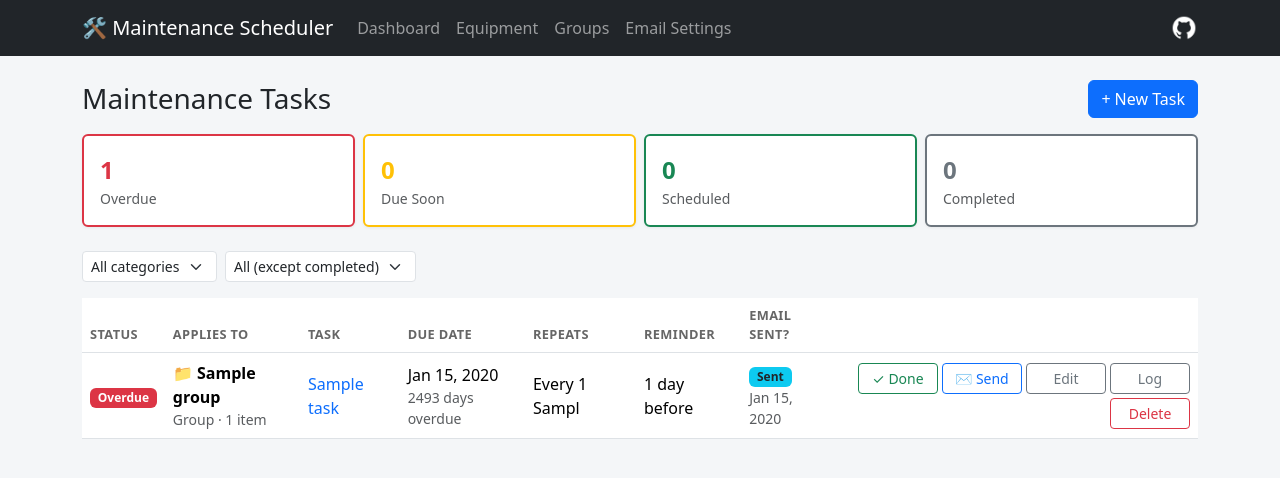
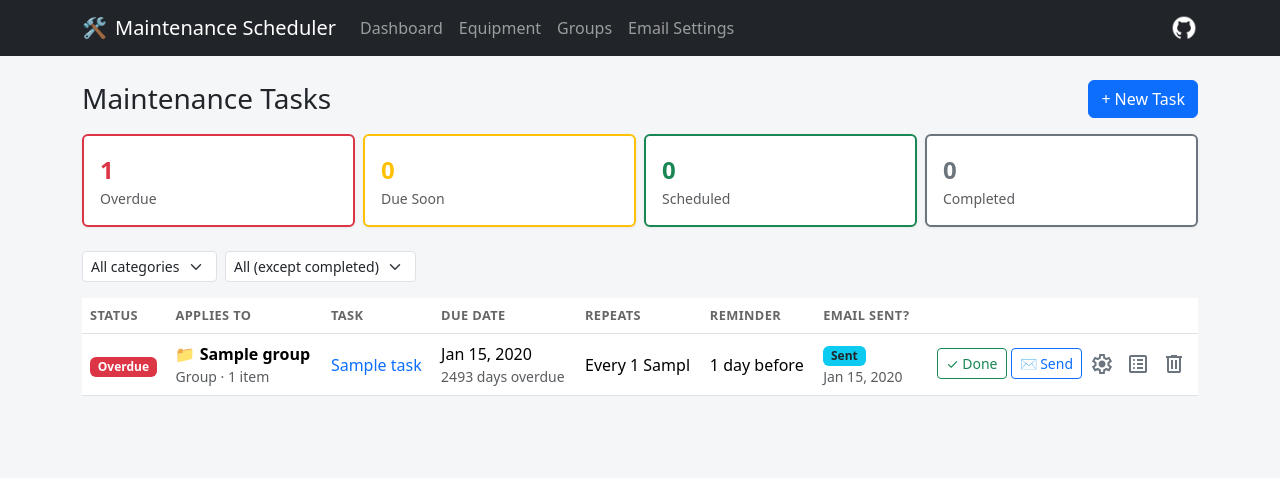
Before and after one commit to Charlie-I-Am/MaintenanceScheduler, a Flask app: page / in a window 1280 px wide. Shown: the top 478 px of the page. Run offline with Flask 3, Linux system fonts and the light colour scheme; tables that the repository leaves empty hold one stand-in row (values such as "Sample post"); parts of the project's set-up code (start-up, migrations or seed data) failed here and were passed over.

Commit message:
Added icons and updated dependencies.
 - Added delete, log, and edit icons to clean up UI.
 - Updated dependencies in `requirmets.txt`.
 - Updated `README.md` screenshots.

```diff
--- a/app/_version.py
+++ b/app/_version.py
@@ -1 +1 @@
-__version__ = "0.3.8"
+__version__ = "0.3.9"
--- a/app/static/style.css
+++ b/app/static/style.css
@@ -24,5 +24,54 @@ body {
 }
 
 .actions-col .btn-sm {
-  min-width: 5rem;
+  min-width: 2.5rem;
 }
+
+.icon-btn {
+  display: inline-flex;
+  align-items: center;
+  justify-content: center;
+  width: 32px;
+  height: 32px;
+  border: none;
+  background: transparent;
+  border-radius: 6px;
+  padding: 0;
+  cursor: pointer;
+  color: #6c757d;               /* default icon color - matches text-muted/secondary */
+  transition: background-color 0.15s ease, color 0.15s ease;
+}
+
+.icon-btn:hover {
+  background-color: rgba(0, 0, 0, 0.06);   /* subtle tint on hover */
+  color: #495057;
+}
+
+.icon-btn:active {
+  background-color: rgba(0, 0, 0, 0.12);   /* darker on click */
+  color: #343a40;
+}
+
+.icon-btn.icon-btn-danger:hover {
+  background-color: rgba(220, 53, 69, 0.1);
+  color: #dc3545;
+}
+.icon-btn.icon-btn-danger:active {
+  background-color: rgba(220, 53, 69, 0.18);
+  color: #b02a37;
+}
+
+.icon-btn .icon {
+  display: inline-block;
+  width: 24px;
+  height: 24px;
+  background-color: currentColor;
+  mask-image: var(--icon-url);
+  mask-size: contain;
+  mask-repeat: no-repeat;
+  mask-position: center;
+  -webkit-mask-image: var(--icon-url);
+  -webkit-mask-size: contain;
+  -webkit-mask-repeat: no-repeat;
+  -webkit-mask-position: center;
+}
--- a/app/templates/base.html
+++ b/app/templates/base.html
@@ -10,7 +10,10 @@
 <body>
   <nav class="navbar navbar-expand-lg navbar-dark bg-dark mb-4">
     <div class="container">
-      <a class="navbar-brand" href="{{ url_for('dashboard') }}">🛠️ Maintenance Scheduler</a>
+      <a class="navbar-brand d-flex align-items-center gap-2" href="{{ url_for('dashboard') }}">
+        <span class="brand-icon">🛠️</span>
+        <span>Maintenance Scheduler</span>
+      </a>
       <button class="navbar-toggler" type="button" data-bs-toggle="collapse" data-bs-target="#nav">
         <span class="navbar-toggler-icon"></span>
       </button>
@@ -30,7 +33,7 @@
         title="View on GitHub"
       >
         <img
-          src="{{ url_for('static', filename='github-white.png') }}"
+          src="{{ url_for('static', filename='icons/github-white.png') }}"
           alt="GitHub"
           width="28"
           height="28"
--- a/app/templates/equipment.html
+++ b/app/templates/equipment.html
@@ -30,7 +30,9 @@
         <a href="{{ url_for('equipment_edit', eq_id=item.id) }}" class="btn btn-sm btn-outline-secondary">Edit</a>
         <form method="post" action="{{ url_for('equipment_delete', eq_id=item.id) }}"
               onsubmit="return confirm('Delete {{ item.name }} and all its tasks?');">
-          <button class="btn btn-sm btn-outline-danger">Delete</button>
+          <button type="submit" class="icon-btn icon-btn-danger" title="Delete equipment" aria-label="Delete equipment">
+            <span class="icon" style="--icon-url: url('{{ url_for('static', filename='icons/delete.svg') }}')"></span>
+          </button>
         </form>
       </div>
     </div>
--- a/app/templates/groups.html
+++ b/app/templates/groups.html
@@ -31,7 +31,10 @@ and assign one maintenance task to the whole group instead of duplicating it per
         <a href="{{ url_for('group_edit', group_id=group.id) }}" class="btn btn-sm btn-outline-secondary">Edit</a>
         <form method="post" action="{{ url_for('group_delete', group_id=group.id) }}"
               onsubmit="return confirm('Delete group {{ group.name }}? Its equipment will be kept but ungrouped, and its group-level tasks will be removed.');">
-          <button class="btn btn-sm btn-outline-danger">Delete</button>
+          <!--<button class="btn btn-sm btn-outline-danger">Delete</button>-->
+          <button type="submit" class="icon-btn icon-btn-danger" title="Delete equipment group" aria-label="Delete group">
+            <span class="icon" style="--icon-url: url('{{ url_for('static', filename='icons/delete.svg') }}')"></span>
+          </button>
         </form>
       </div>
     </div>
--- a/app/templates/index.html
+++ b/app/templates/index.html
@@ -147,11 +147,19 @@ document.getElementById('statusFilter').addEventListener('change', applyDashboar
             <button type="submit" class="btn btn-sm btn-outline-primary" title="Send reminder email now">✉ Send</button>
           </form>
           {% endif %}
-          <a href="{{ url_for('task_edit', task_id=task.id) }}" class="btn btn-sm btn-outline-secondary">Edit</a>
-          <a href="{{ url_for('task_log', task_id=task.id) }}" class="btn btn-sm btn-outline-secondary">Log</a>
+          <a href="{{ url_for('task_edit', task_id=task.id) }}" class="icon-btn" title="Edit task" aria-label="Edit task">
+            <span class="icon" style="--icon-url: url('{{ url_for('static', filename='icons/settings.svg') }}')"></span>
+          </a>
+
+          <a href="{{ url_for('task_log', task_id=task.id) }}" class="icon-btn" title="View log" aria-label="View log">
+            <span class="icon" style="--icon-url: url('{{ url_for('static', filename='icons/log.svg') }}')"></span>
+          </a>
+
           <form method="post" action="{{ url_for('task_delete', task_id=task.id) }}" class="d-inline"
-                onsubmit="return confirm('Permanently delete &quot;{{ task.title }}&quot;? This cannot be undone.');">
-            <button type="submit" class="btn btn-sm btn-outline-danger" title="Delete task permanently">Delete</button>
+              onsubmit="return confirm('Permanently delete &quot;{{ task.title }}&quot;? This cannot be undone.');">
+            <button type="submit" class="icon-btn icon-btn-danger" title="Delete task permanently" aria-label="Delete task">
+              <span class="icon" style="--icon-url: url('{{ url_for('static', filename='icons/delete.svg') }}')"></span>
+            </button>
           </form>
         </div>
       </td>
```
Also changed, not shown: requirements.txt (+4 -4 lines), README.md, app/static/icons/delete.svg (added), app/static/icons/github-white.png (renamed from app/static/github-white.png), app/static/icons/log.svg (added), app/static/icons/mail.svg (added), app/static/icons/settings.svg (added), image-1.png, image.png.
